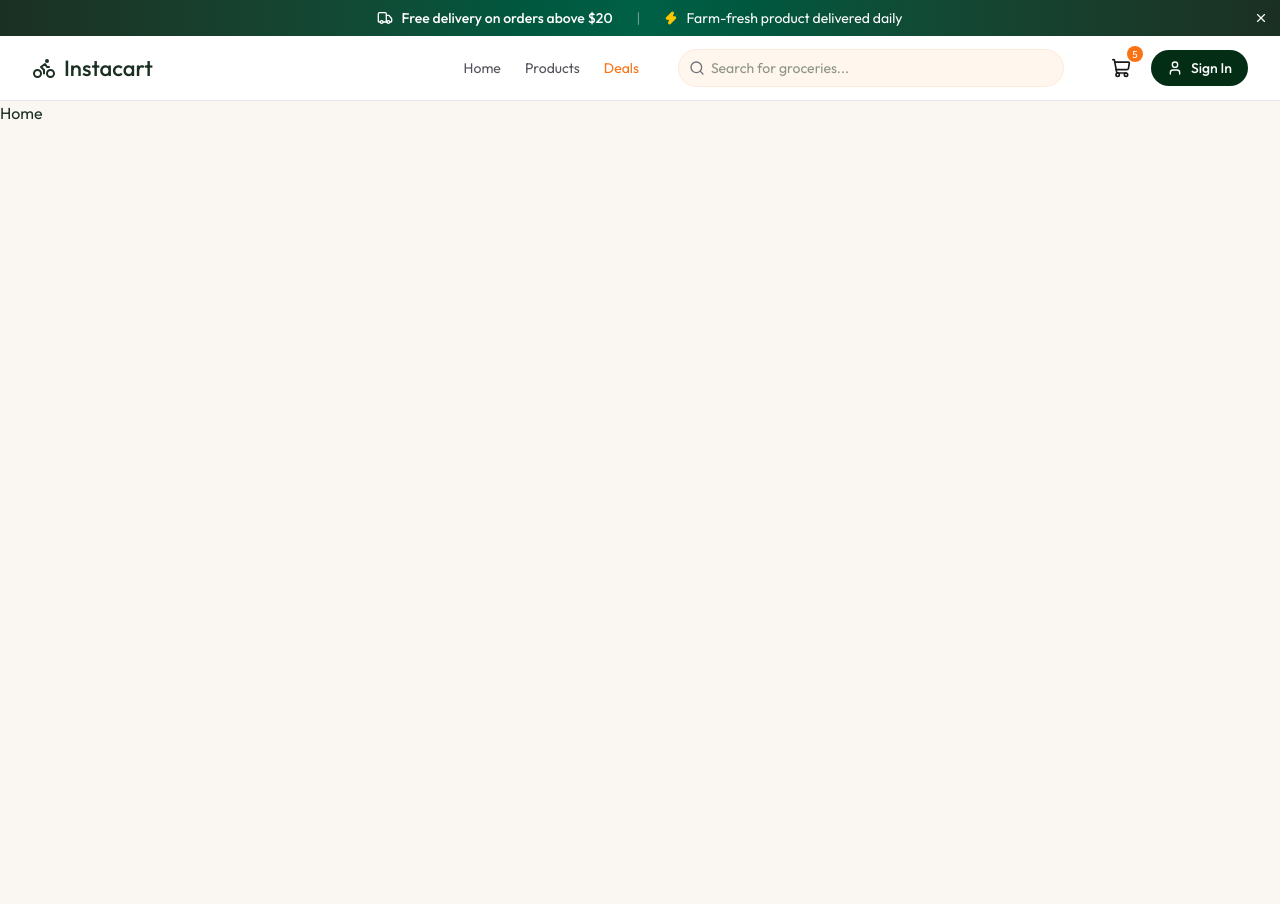
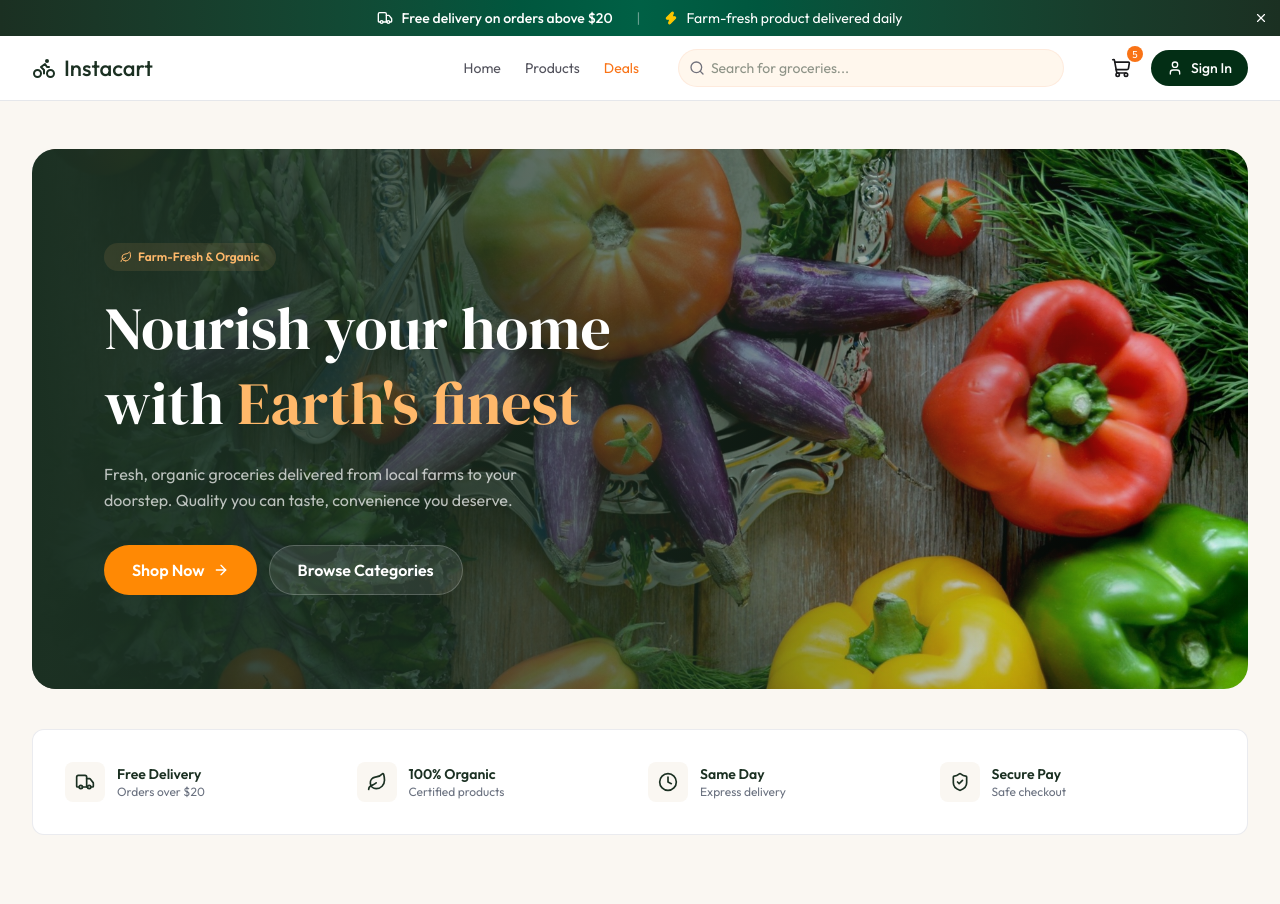
Before and after one commit to kashifashah1/InstaCart---Grocery-Delivery-PERN-stack-App, a React (Vite) app in the folder client/: page / in a window 1280 px wide. Shown: the top 904 px of the page. Built offline with nearby package versions, Linux system fonts and the light colour scheme.

Commit message:
Working on Home Page

```diff
--- /dev/null
+++ b/client/src/components/Home/Features.tsx
@@ -0,0 +1,26 @@
+import { heroSectionData } from "../../assets/assets"
+
+const Features = () => {
+  return (
+        <section className="bg-white py-5 border border-app-border/80 rounded-xl">
+            <div className="mx-auto px-4 sm:px-6 lg:px-8">
+                <div className="grid grid-cols-2 md:grid-cols-4 gap-4">
+                    {heroSectionData.hero_features.map((feature,i)=>(
+                        <div key={i} className="flex items-center gap-3 py-3">
+                            <div className="size-10 rounded-lg bg-app-cream flex-center shrink-0">
+                                <feature.icon className="size-5"/>
+                            </div>
+                            <div>
+                                <p className="text-sm font-semibold text-app-green">{feature.title}</p>
+                                <p className="text-xs text-app-text-light">{feature.desc}</p>
+                            </div>
+                        </div>
+                    ))}
+                </div>
+
+            </div>
+        </section>
+  )
+}
+
+export default Features
--- /dev/null
+++ b/client/src/components/Home/Hero.tsx
@@ -0,0 +1,42 @@
+import { ArrowRightIcon, LeafIcon } from "lucide-react"
+import { heroSectionData } from "../../assets/assets"
+import { Link } from "react-router-dom"
+
+const Hero = () => {
+  return (
+    <section className="relative overflow-hidden min-h-[540px] mb-10 rounded-3xl flex items-center">
+
+    <img src={heroSectionData.hero_image} alt="Hero" className="absolute inset-0 h-full w-full object-cover" />
+
+    <div className="absolute inset-0 bg-linear-to-r from-app-green via-app-green/65 to-transparent"/>
+
+    <div className="relative max-w-7xl mx-auto px-4 sm:px-6 lg:px-8 py-20 w-full">
+        <div className="max-w-xl xl:pl-10">
+            <span className="inline-flex items-center gap-1.5 px-4 py-1.5 text-xs font-semibold text-orange-300 bg-orange-300/10 rounded-full mb-5">
+                <LeafIcon className="size-3"/>Farm-Fresh & Organic
+            </span>
+
+            <h1 className="font-serif text-4xl sm:text-5xl lg:text-6xl text-white leading-tight mb-5">
+                Nourish your home with <span className="text-orange-300">Earth's finest</span>
+            </h1>
+
+            <p className="text-base text-white/70 leading-relaxed mb-8 max-w-md">{heroSectionData.description}</p>
+
+            <div className="flex flex-wrap gap-3">
+                <Link to="/products" className="px-7 py-3 bg-orange-400 text-white font-semibold rounded-full hover:bg-orange-500 transition-all flex-center gap-2 active:scale-[0.98]">
+                    Shop Now <ArrowRightIcon className="size-4"/>
+                </Link>
+
+                <Link to="/products" className="px-7 py-3 bg-white/10 text-white font-semibold rounded-full hover:bg-white/20 transition-all border border-white/20">
+                    Browse Categories
+                </Link>
+            </div>
+        </div>
+
+    </div>
+
+    </section>
+  )
+}
+
+export default Hero
--- /dev/null
+++ b/client/src/components/Home/HomeCategories.tsx
@@ -0,0 +1,18 @@
+
+const HomeCategories = () => {
+  return (
+    <section className="py-16">
+        <div className="max-w-7xl mx-auto">
+            <div>
+                <h2 className="text-2xl font-semibold">Browse Categories</h2>
+                <p className="text-sm text-app-text-light mt-1">Find exactly what you need using</p>
+            </div>
+            <div className="flex items-center mt-8 overflow-x-scroll no-scrollbar">
+
+            </div>
+        </div>
+    </section>
+  )
+}
+
+export default HomeCategories
--- a/client/src/pages/Home.tsx
+++ b/client/src/pages/Home.tsx
@@ -1,7 +1,14 @@
+import Features from "../components/Home/Features"
+import Hero from "../components/Home/Hero"
+import HomeCategories from "../components/Home/HomeCategories"
 
 const Home = () => {
   return (
-    <div>Home</div>
+    <div className="min-h-screen max-w-7xl mx-auto px-4  sm:px-6 lg:px-8 py-12">
+      <Hero/>
+      <Features/>
+      <HomeCategories/>
+    </div>
   )
 }
 
```
